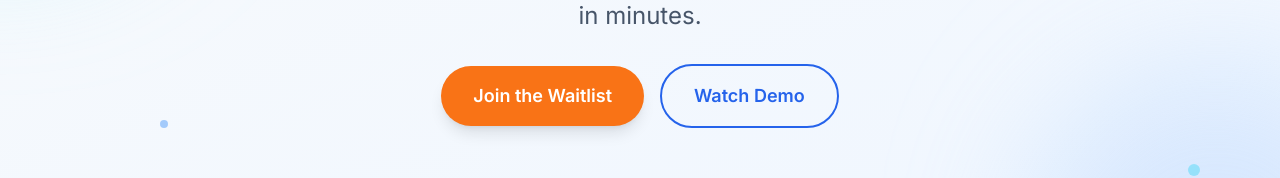
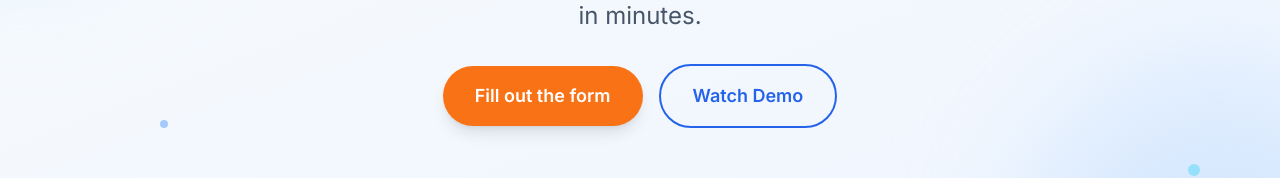
Before and after one commit to gammagang/landing_page, a Next.js app: page / in a window 1280 px wide. Shown: the part 244-422 px from the top of the page. Built offline with nearby package versions, Linux system fonts and the light colour scheme.

Commit message:
refactor: Update call-to-action text in Hero component from 'Join the Waitlist' to 'Fill out the form' for improved clarity

```diff
--- a/src/components/Hero.tsx
+++ b/src/components/Hero.tsx
@@ -29,7 +29,7 @@
               href="https://docs.google.com/forms/d/e/1FAIpQLSfGgbqm9hsa9BwxJUJqz2nL4KgY5z2HV-uZZGjgm_plrhGang/viewform"
               className="w-full sm:w-auto rounded-full bg-accent-500 text-white px-8 py-4 text-lg font-semibold hover:bg-accent-600 transition-all duration-200 shadow-lg hover:shadow-xl transform hover:-translate-y-0.5"
             >
-              Join the Waitlist
+              Fill out the form
             </a>
             <a
               href="#demo"
```
